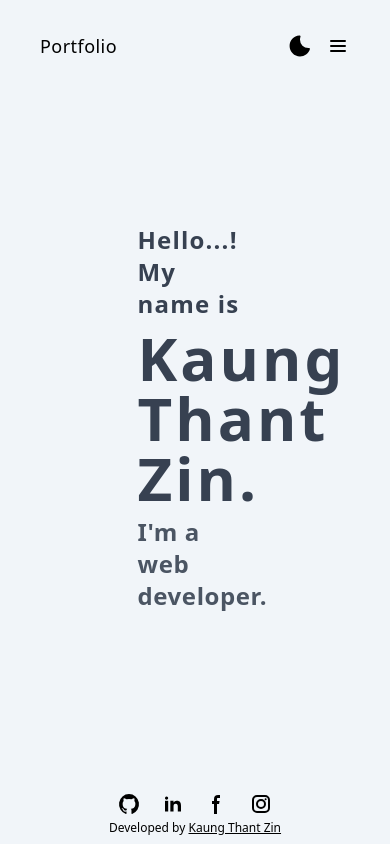
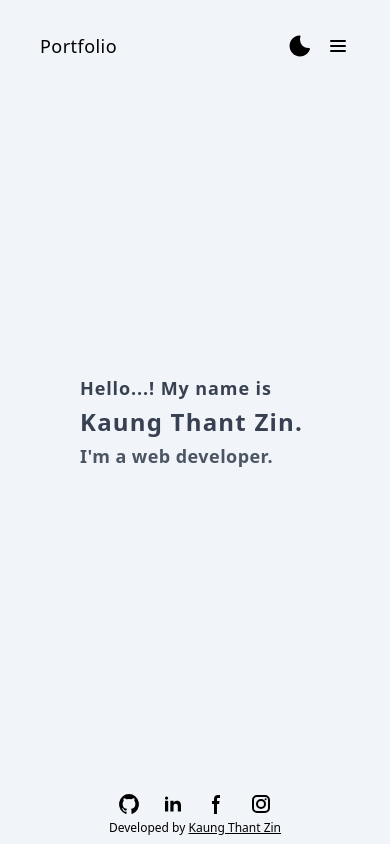
Before and after one commit to KaungThantZin2021/ktz_portfolio, a Nuxt app: page / in a window 390 px wide. Built offline with nearby package versions, Linux system fonts and the light colour scheme.

Commit message:
[Responsive] content pages

```diff
--- a/layouts/default.vue
+++ b/layouts/default.vue
@@ -2,7 +2,7 @@
     <div class="w-full h-full">
         <Navbar></Navbar>
         <div class="flex justify-center items-center w-full min-h-full">
-            <div class="w-1/2">
+            <div class="lg:w-1/2 md:w-1/2 sm:w-ful xs:w-full 2xs:w-full">
                 <slot></slot>
             </div>
         </div>
--- a/pages/about.vue
+++ b/pages/about.vue
@@ -2,7 +2,7 @@
     <div>
         <div>
             <h5 class="mb-2 text-2xl font-bold tracking-wider text-gray-700 dark:text-slate-200">About Me</h5>
-            <p class="font-normal leading-loose tracking-wide text-gray-600 dark:text-slate-300">Detail-oriented and results-driven web developer with almost 3 years of experience in building and maintaining responsive websites and web applications. Proficient in front-end and back-end development. Strong focus on creating user-friendly interfaces and optimizing website performance. Adept at collaborating with cross-functional teams to deliver high-quality, scalable solutions. Passionate about learning new technologies and continuously improving development practices to enhance user experience and meet business objectives.</p>
+            <p class="font-normal lg:leading-loose md:leading-loose sm:leading-7 xs:leading-6 2xs:leading-5 tracking-wider text-gray-600 dark:text-slate-300">Detail-oriented and results-driven web developer with almost 3 years of experience in building and maintaining responsive websites and web applications. Proficient in front-end and back-end development. Strong focus on creating user-friendly interfaces and optimizing website performance. Adept at collaborating with cross-functional teams to deliver high-quality, scalable solutions. Passionate about learning new technologies and continuously improving development practices to enhance user experience and meet business objectives.</p>
         </div>
     </div>
 </template>
--- a/pages/contact.vue
+++ b/pages/contact.vue
@@ -4,16 +4,16 @@
             <h5 class="mb-2 text-2xl font-bold tracking-wider text-gray-700 dark:text-slate-200">Contact</h5>
             <ul class="list-none text-gray-600 dark:text-slate-300 font-normal space-y-3">
                 <li class="flex justify-start items-center">
-                    <IconsPhone/>
-                    <a href="#" class="ms-1">+959760434715</a>
+                    <span class="text-xl"><IconsPhone/></span>
+                    <a href="tel:+959760434715" class="ms-1">+959760434715</a>
                 </li>
                 <li class="flex justify-start items-center">
-                    <IconsMail/>
-                    <a href="#" class="ms-1">kaungthantzin409@gmail.com</a>
+                    <span class="text-xl"><IconsMail/></span>
+                    <a href="mailto:kaungthantzin409@gmail.com" class="ms-1">kaungthantzin409@gmail.com</a>
                 </li>
                 <li class="flex justify-start items-center">
-                    <IconsLocation/>
-                    <span class="ms-1">Yangon, Myanmar</span>
+                    <span class="text-xl"><IconsLocation/></span>
+                    <a href="https://maps.app.goo.gl/DCk8zLNpkYWVWzox9" target="_black" class="ms-1">Yangon, Myanmar</a>
                 </li>
             </ul>
         </div>
--- a/pages/index.vue
+++ b/pages/index.vue
@@ -1,9 +1,9 @@
 <template>
     <div>
         <div>
-            <h5 class="mb-2 text-2xl font-bold tracking-wider text-gray-700 dark:text-slate-200">Hello...! My name is </h5>
-            <h5 class="mb-2 text-6xl font-bold tracking-wider text-gray-700 dark:text-slate-200">Kaung Thant Zin.</h5>
-            <h5 class="mb-2 text-2xl font-semibold tracking-wide text-gray-600 dark:text-slate-300">I'm a web developer.</h5>
+            <h5 class="lg:mb-2 md:mb-2 sm:mb-1 xs:mb-1 2xs:mb-1 lg:text-2xl md:text-2xl sm:text-lg xs:text-lg 2xs:text-lg font-bold tracking-wider text-gray-700 dark:text-slate-200">Hello...! My name is </h5>
+            <h5 class="lg:mb-2 md:mb-2 sm:mb-1 xs:mb-1 2xs:mb-1 lg:text-6xl md:text-6xl sm:text-2xl xs:text-2xl 2xs:text-2xl font-bold tracking-wider text-gray-700 dark:text-slate-200 whitespace-nowrap">Kaung Thant Zin.</h5>
+            <h5 class="lg:mb-2 md:mb-2 sm:mb-0 xs:mb-0 2xs:mb-0 lg:text-2xl md:text-2xl sm:text-lg xs:text-lg 2xs:text-lg font-semibold tracking-wide text-gray-600 dark:text-slate-300">I'm a web developer.</h5>
         </div>
     </div>
 </template>
```
